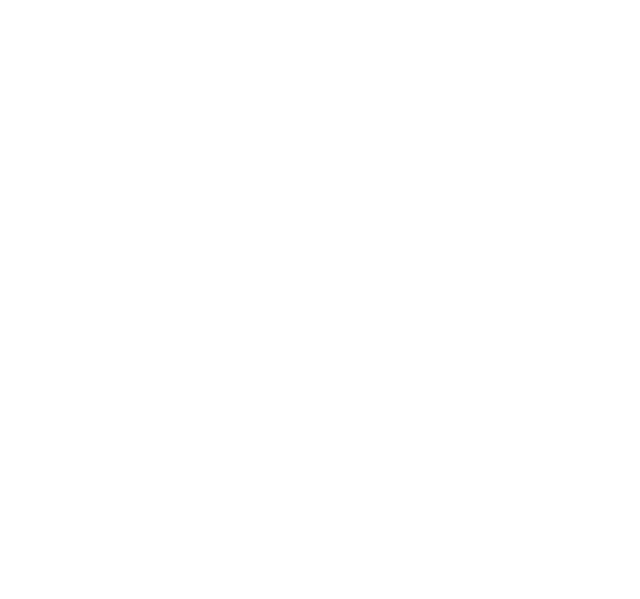
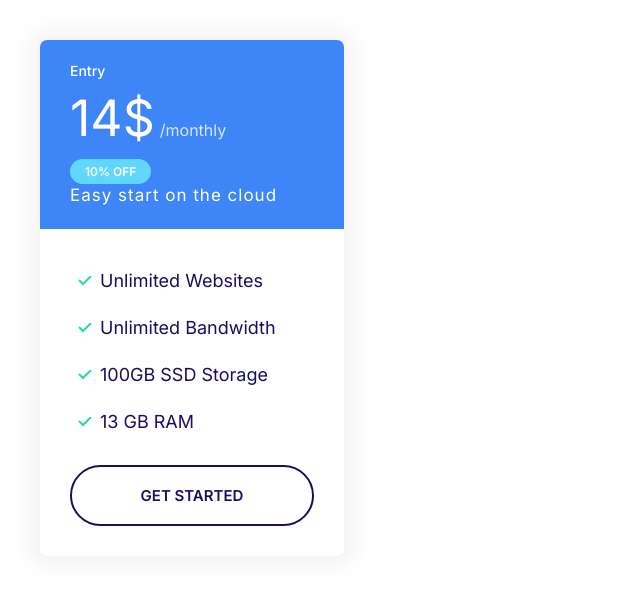
Before and after one commit to methzen/MOSHIFY, a plain HTML site: page index.html in a window 1280 px wide. Shown: the whole page, without its empty margins (0-640 px from the left). Drawn offline with Linux system fonts and the light colour scheme.

Commit message:
Build the plan component.

```diff
--- a/css/styles.css
+++ b/css/styles.css
@@ -105,6 +105,7 @@ a{
 
 .badge--small {
     font-size: 1.6rem;
+    padding: 0.5rem 1.5rem;
 }
 
 @media screen and (min-width: 1024px){
@@ -290,3 +291,50 @@ color: #fff;
     background: var(--color-secondary);
     color: #fff;
     }
+.card--secondary .badge--secondary {
+    background: #02cdf1;
+}
+/* Plans  */
+
+.plan__name {
+    color: #fff;
+    font-weight: 500;
+    margin: 0;
+    font-size: 2.4rem;
+}
+
+.plan__price {
+    font-size: 6rem;
+}
+
+.plan__billing-cycle {
+    font-size: 2.4rem;
+    font-weight: 300;
+    opacity: 80%;
+    margin-right: 1rem;
+}
+.plan__description {
+    font-size: 2rem;
+    font-weight: 300;
+    letter-spacing: 1px;
+    display: block;
+}
+
+.plan .list__item {
+    margin-bottom: 2rem;
+}
+
+@media screen and (min-width: 1024px){
+    .plan__name {
+        font-size: 1.4rem;
+    }
+    .plan__price {
+        font-size: 5rem;
+    }
+    .plan__billing-cycle {
+        font-size: 1.6rem;
+    }
+    .plan__description {
+        font-size: 1.7rem;
+        }
+}
--- a/index.html
+++ b/index.html
@@ -13,7 +13,28 @@
     <title>Document</title>
 </head>
 <body>
-
+    <div style="max-width:30%; padding: 4rem;">
+        <div class="plan">
+            <div class="card card--primary">
+                <header class="card__header">
+                    <h3 class="plan__name">Entry</h3>
+                    <span class="plan__price">14$</span>
+                    <span class="plan__billing-cycle">/monthly</span>
+                    <span class="badge badge--secondary badge--small">10% OFF</span>
+                    <span class="plan__description">Easy start on the cloud</span>
+                </header>
+                <div class="card__body">
+                    <ul class="list list--tick">
+                        <li class="list__item">Unlimited Websites</li>
+                        <li class="list__item">Unlimited Bandwidth</li>
+                        <li class="list__item">100GB SSD Storage</li>
+                        <li class="list__item">13 GB RAM</li>
+                    </ul>
+                    <button class="btn btn--block btn--outline">GET STARTED</button>
+                 </div>
+            </div>
+        </div>
+    </div>
 
 </body>
 </html>
```
Also changed, not shown: components/card.html (+7 -2 lines), components/plan.html (added, +20 -0 lines).
